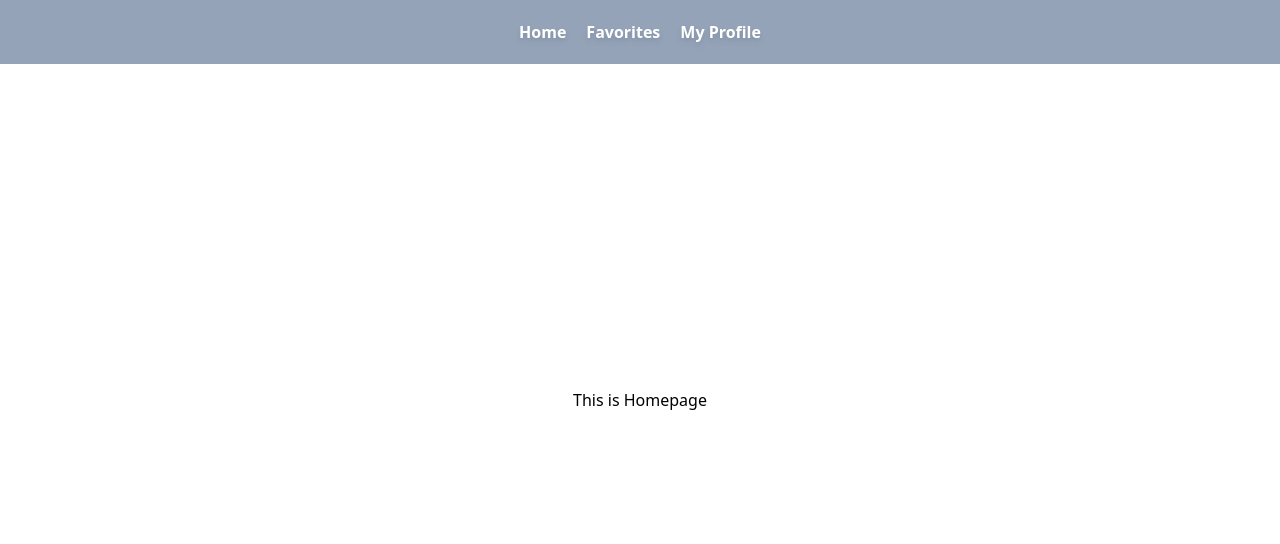
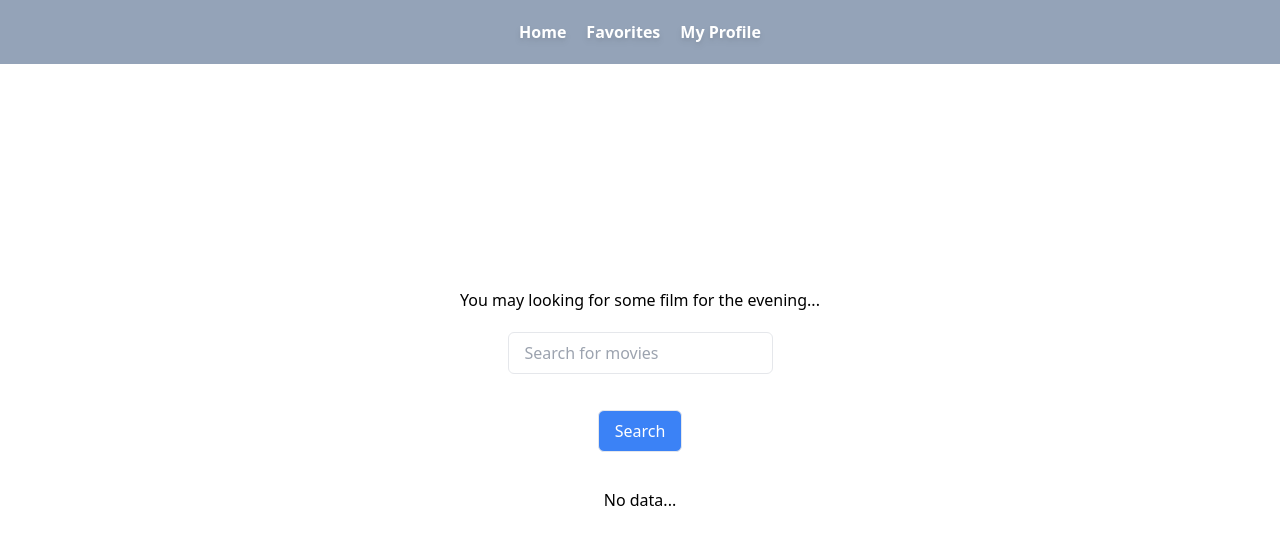
Before and after one commit to hassohamid/MoviGO, a React (Vite) app: page /home in a window 1280 px wide. Shown: the top 544 px of the page. Built offline with nearby package versions, Linux system fonts and the light colour scheme.

Commit message:
useEffect with api

```diff
--- a/src/pages/Favorites.jsx
+++ b/src/pages/Favorites.jsx
@@ -1,11 +1,10 @@
 import Navigation from "../components/Navigation";
+
 export default function Favorites() {
   return (
-    <>
+    <div>
       <Navigation />
-      <div>
-        <h1>This is Favorites...</h1>
-      </div>
-    </>
+      <h1>This is favorites page!</h1>
+    </div>
   );
 }
--- a/src/pages/Home.jsx
+++ b/src/pages/Home.jsx
@@ -1,10 +1,79 @@
 import Navigation from "../components/Navigation";
+import { useEffect, useState } from "react";
+import axios from "axios";
 
 export default function Home() {
+  const [data, setData] = useState([]);
+  const [searchTerm, setSearchTerm] = useState([]);
+  const [isSearching, setIsSearching] = useState(false);
+
+  const getData = async () => {
+    if (!searchTerm) return;
+
+    try {
+      const response = await axios.get(
+        `http://www.omdbapi.com/?apikey=6665ca&s=${searchTerm}`
+      );
+      setData(response.data.Search);
+      console.log(response);
+    } catch (error) {
+      console.error("Error fetching data:", error);
+    }
+  };
+
+  const handleSearch = () => {
+    setIsSearching(true); // Начать поиск
+    getData();
+  };
+
+  useEffect(() => {
+    if (isSearching) {
+      setIsSearching(false); // Сбросить состояние после выполнения запроса
+    }
+  }, [data]);
+
   return (
-    <div>
+    <>
       <Navigation />
-      <h1>This is Homepage</h1>
-    </div>
+      <div className="w-full flex justify-center items-center flex-col gap-5 p-4">
+        <h1>You may looking for some film for the evening...</h1>
+
+        <input
+          type="text"
+          placeholder="Search for movies"
+          value={searchTerm}
+          onChange={(e) => setSearchTerm(e.target.value)}
+          className="border px-4 py-2 rounded-md mb-4"
+        />
+
+        {/* Кнопка для поиска */}
+        <button
+          onClick={handleSearch}
+          className="border px-4 py-2 rounded-md bg-blue-500 text-white mb-4"
+        >
+          Search
+        </button>
+
+        {data && data.length > 0 ? (
+          <div className="flex flex-wrap justify-center gap-5 mt-[30rem]">
+            {data.map((item, i) => (
+              <div
+                key={i}
+                className="flex flex-wrap flex-col items-center max-w-xs w-full sm:w-1/2 md:w-1/3 lg:w-1/4"
+              >
+                <h1 className="text-center">{item.Title}</h1>
+                <img
+                  className="w-full max-w-[200px] rounded-md"
+                  src={item.Poster}
+                  alt={item.Title}
+                />
+              </div>
+            ))}
+          </div>
+        ) : (
+          <p className="text-center">No data...</p>
+        )}
+      </div>
+    </>
   );
 }
```
